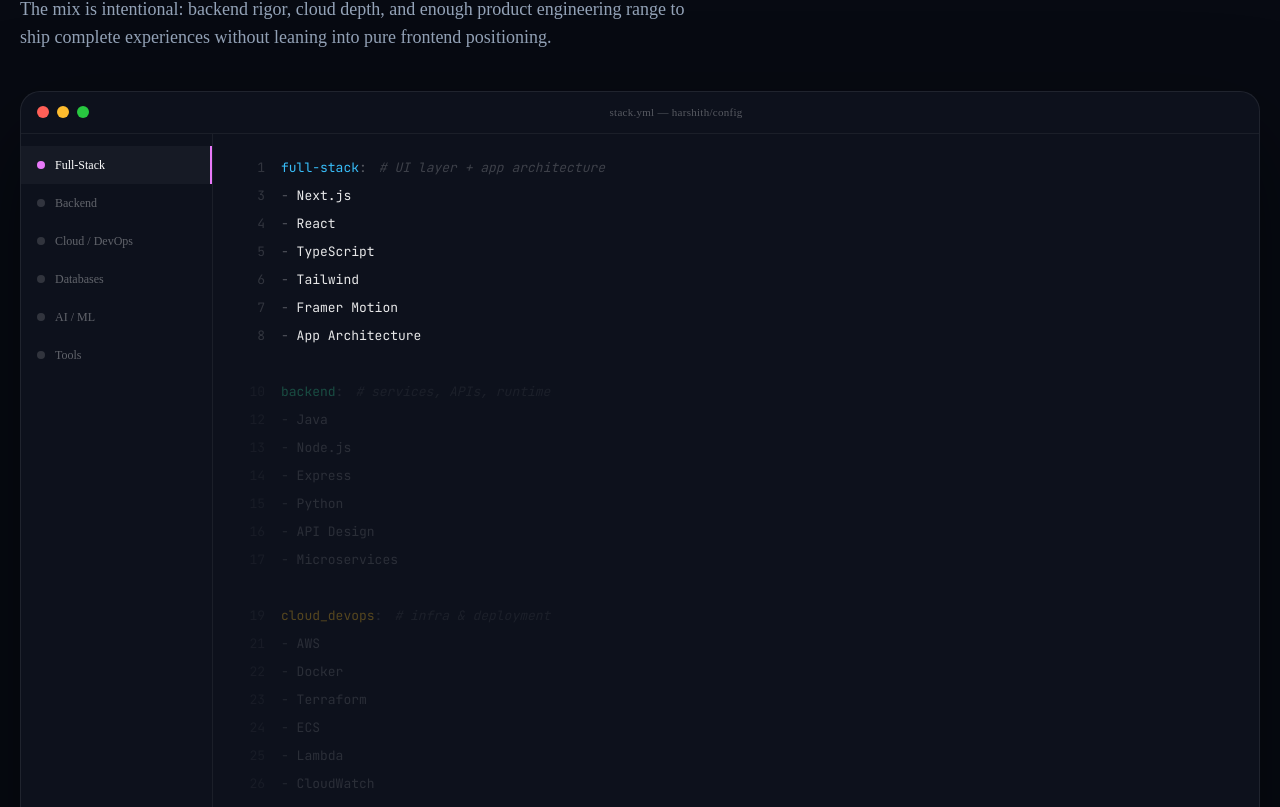
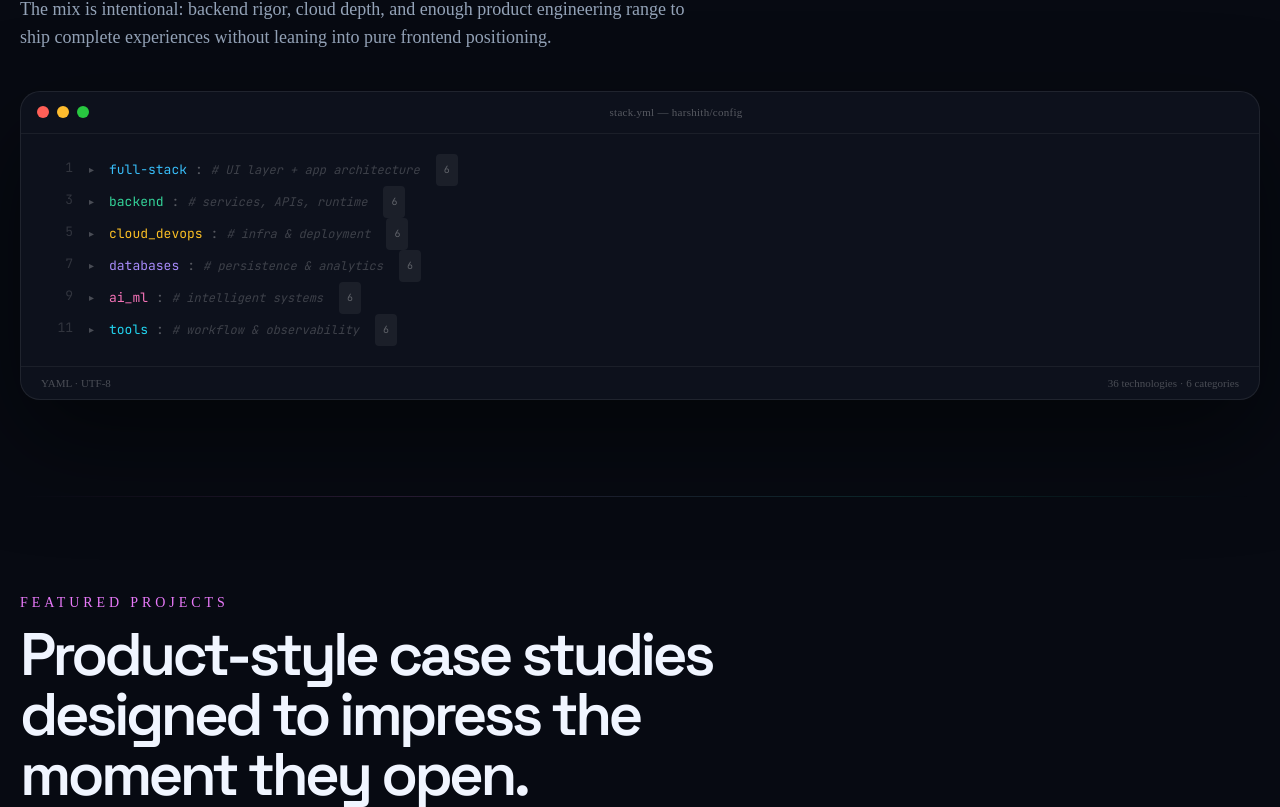
Before and after one commit to Hperam/Hperam.github.io, a Next.js app: page / in a window 1280 px wide. Shown: the part 2293-3100 px from the top of the page. Built offline with nearby package versions, Linux system fonts and the light colour scheme.

Commit message:
Make tech stack collapsible: show skills only when category clicked
All categories start collapsed showing just the name, comment, and
item count badge. Click to expand with smooth slide animation.
Removes sidebar, keeps compact. Much shorter default height.

```diff
--- a/components/sections/skills-section.tsx
+++ b/components/sections/skills-section.tsx
@@ -23,22 +23,7 @@
 };
 
 export function SkillsSection() {
-  const [activeGroup, setActiveGroup] = useState(0);
-
-  // Build line numbers and YAML-style content
-  let lineNum = 1;
-  const blocks = portfolio.skillGroups.map((group, gi) => {
-    const startLine = lineNum;
-    lineNum++; // category line
-    lineNum++; // comment line
-    const itemLines = group.items.map(() => {
-      const ln = lineNum;
-      lineNum++;
-      return ln;
-    });
-    lineNum++; // blank line
-    return { ...group, startLine, itemLines, index: gi };
-  });
+  const [activeGroup, setActiveGroup] = useState<number | null>(null);
 
   return (
     <section id="skills" className="px-4 py-24">
@@ -69,113 +54,75 @@
               </span>
             </div>
 
-            <div className="flex">
-              {/* Sidebar — category tabs */}
-              <div className="hidden w-48 shrink-0 border-r border-white/[0.06] py-3 md:block">
-                {portfolio.skillGroups.map((group, i) => (
+            {/* Code body */}
+            <div className="p-5 font-mono text-[13px] leading-7">
+              {portfolio.skillGroups.map((group, gi) => {
+                const isOpen = activeGroup === gi;
+                const lineBase = gi * 2 + 1;
+
+                return (
+                  <div key={group.title}>
+                    {/* Category line — clickable */}
                     <button
-                    key={group.title}
                       type="button"
-                    onClick={() => setActiveGroup(i)}
-                    className={`flex w-full items-center gap-2.5 px-4 py-2.5 text-left text-[12px] transition ${
-                      activeGroup === i
-                        ? "border-r-2 border-brand bg-white/[0.04] text-white"
-                        : "text-white/35 hover:bg-white/[0.02] hover:text-white/60"
-                    }`}
+                      onClick={() => setActiveGroup(isOpen ? null : gi)}
+                      className="flex w-full text-left transition-colors duration-200 hover:bg-white/[0.03] rounded"
                     >
-                    <span className={`h-2 w-2 rounded-full ${activeGroup === i ? "bg-brand" : "bg-white/15"}`} />
-                    {group.title}
-                  </button>
-                ))}
-              </div>
-
-              {/* Mobile tabs */}
-              <div className="flex w-full gap-1 overflow-x-auto border-b border-white/[0.06] px-3 py-2 md:hidden">
-                {portfolio.skillGroups.map((group, i) => (
-                  <button
-                    key={group.title}
-                    type="button"
-                    onClick={() => setActiveGroup(i)}
-                    className={`shrink-0 rounded-full px-3 py-1.5 text-[11px] transition ${
-                      activeGroup === i
-                        ? "bg-white/10 text-white"
-                        : "text-white/35 hover:text-white/60"
-                    }`}
-                  >
-                    {group.title}
-                  </button>
-                ))}
-              </div>
-
-              {/* Code editor body */}
-              <div className="flex-1 overflow-x-auto">
-                <div className="p-5 font-mono text-[13px] leading-7">
-                  {blocks.map((block) => (
-                    <div
-                      key={block.title}
-                      className={`transition-all duration-300 ${
-                        block.index === activeGroup
-                          ? "opacity-100"
-                          : "opacity-30 hover:opacity-50"
-                      }`}
-                      onClick={() => setActiveGroup(block.index)}
-                    >
-                      {/* Category key */}
-                      <div className="flex">
                       <span className="inline-block w-8 select-none text-right text-white/15">
-                          {block.startLine}
+                        {lineBase}
                       </span>
-                        <span className="ml-4">
-                          <span className={categoryColors[block.title] || "text-sky-400"}>
-                            {block.title.toLowerCase().replace(/ \/ /g, "_").replace(/ /g, "_")}
+                      <span className="ml-4 flex items-center gap-2">
+                        <span className="text-white/25 text-[10px] w-3">
+                          {isOpen ? "▾" : "▸"}
+                        </span>
+                        <span className={categoryColors[group.title] || "text-sky-400"}>
+                          {group.title.toLowerCase().replace(/ \/ /g, "_").replace(/ /g, "_")}
                         </span>
                         <span className="text-white/30">:</span>
-                          <span className="ml-3 text-white/20 italic">
-                            {categoryComments[block.title]}
+                        <span className="text-white/20 italic text-[12px]">
+                          {categoryComments[group.title]}
                         </span>
+                        {!isOpen && (
+                          <span className="ml-2 rounded bg-white/[0.06] px-2 py-0.5 text-[10px] text-white/30">
+                            {group.items.length}
                           </span>
-                      </div>
+                        )}
+                      </span>
+                    </button>
 
-                      {/* Items as YAML list */}
-                      {block.items.map((item, ii) => (
+                    {/* Expanded items */}
+                    <div
+                      className="overflow-hidden transition-all duration-300 ease-[cubic-bezier(0.22,1,0.36,1)]"
+                      style={{
+                        maxHeight: isOpen ? `${group.items.length * 28 + 8}px` : "0px",
+                        opacity: isOpen ? 1 : 0
+                      }}
+                    >
+                      {group.items.map((item, ii) => (
                         <div key={item} className="group flex">
                           <span className="inline-block w-8 select-none text-right text-white/15">
-                            {block.itemLines[ii]}
+                            {lineBase + 1 + ii}
                           </span>
-                          <span className="ml-4">
-                            <span className="text-white/30">  - </span>
-                            <span className={`transition duration-200 ${
-                              block.index === activeGroup
-                                ? "text-white/90 group-hover:text-brand"
-                                : "text-white/40"
-                            }`}>
+                          <span className="ml-4 pl-5">
+                            <span className="text-white/30">- </span>
+                            <span className="text-white/90 transition duration-200 group-hover:text-brand">
                               {item}
                             </span>
                           </span>
                         </div>
                       ))}
-
-                      {/* Blank line */}
-                      <div className="h-7" />
-                    </div>
-                  ))}
                     </div>
                   </div>
+                );
+              })}
             </div>
 
             {/* Status bar */}
             <div className="flex items-center justify-between border-t border-white/[0.06] px-5 py-2 text-[11px]">
-              <div className="flex items-center gap-4">
-                <span className="text-white/25">YAML</span>
-                <span className="text-white/25">UTF-8</span>
-              </div>
-              <div className="flex items-center gap-2">
+              <span className="text-white/25">YAML · UTF-8</span>
               <span className="text-white/25">
-                  {portfolio.skillGroups.reduce((sum, g) => sum + g.items.length, 0)} technologies
+                {portfolio.skillGroups.reduce((sum, g) => sum + g.items.length, 0)} technologies · {portfolio.skillGroups.length} categories
               </span>
-                <span className="text-white/15">·</span>
-                <span className="text-white/25">{portfolio.skillGroups.length} categories</span>
-              </div>
             </div>
           </div>
         </Reveal>
```
Lines whose indentation alone changed are shown as unchanged.
